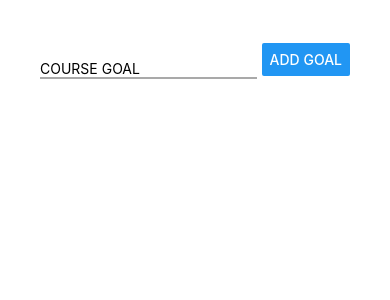
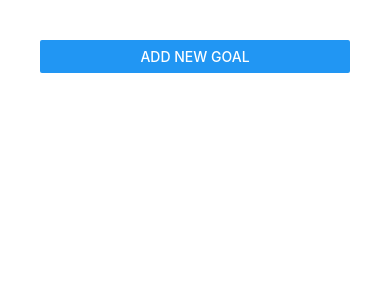
Before and after one commit to ris3abh/react_app1, a React Native app: screen / in a window 390 px wide. Shown: the top 300 px of the page. Built offline with nearby package versions, Linux system fonts and the light colour scheme.

Commit message:
add goal modal added

```diff
--- a/App.js
+++ b/App.js
@@ -1,11 +1,14 @@
 import { StatusBar } from 'expo-status-bar';
 import React ,{useState} from 'react';
-import { StyleSheet, Text, View ,Button ,TextInput ,FlatList} from 'react-native';
+import { StyleSheet, View ,Button ,FlatList} from 'react-native';
 import GoalItem from './components/GoalItem';
 import GoalInput from './components/GoalInput';
 
 export default function App() {
+
     const [courseGoals ,setCourseGoals] =useState([]);
+
+    const [isAddMode ,setisAddMode] = useState(false);
 
     const addGoalHandler = goalTitle =>{
         setCourseGoals(currentGoals => [...courseGoals,
@@ -21,8 +24,11 @@ export default function App() {
 
     return (
         <View style={styles.container}>
+            <Button title = "Add new Goal"
+                onPress={() => setisAddMode(true)}
+            />
             <StatusBar style="auto" />
-            <GoalInput onAddGoal={addGoalHandler}/>
+            <GoalInput visible = {isAddMode} onAddGoal={addGoalHandler}/>
             <FlatList
                 data={courseGoals}
                 keyExtractor={(item ,index) => item.id}
--- a/components/GoalInput.js
+++ b/components/GoalInput.js
@@ -1,5 +1,5 @@
 import React ,{useState} from 'react';
-import {View ,TextInput ,Button ,StyleSheet} from 'react-native';
+import {View ,TextInput ,Button ,StyleSheet ,Modal} from 'react-native';
 
 const GoalInput = props => {
 	const [enteredGoal ,setEnteredGoal] =useState('');
@@ -7,26 +7,29 @@ const GoalInput = props => {
     setEnteredGoal(enteredText);
   };
 	return(
-		<View style= {styles.fieldOne} >
+    <Modal visible={props.visible} animationType="slide">
+		  <View style= {styles.fieldOne} >
         	<TextInput
-         		placeholder="COURSE GOAL"
+         		 placeholder="COURSE GOAL"
           		style={styles.goalField}
           		onChangeText={goalInputHandler}
           		value={enteredGoal}
         	/>
         	<Button
-         	 	title="Add Goal"
+         	 	  title="Add Goal"
           		style={styles.buttonField}
           		onPress={() => props.onAddGoal(enteredGoal)}
         	/>
     	</View>
+    </Modal>
 	);
 };
 const styles = StyleSheet.create({
 	fieldOne:{
-    	flexDirection:'row' ,
-    	justifyContent:"space-between",
-    	alignItems:"center"
+      flex:1,
+    	justifyContent:"center",
+    	alignItems:"center",
+      marginBottom:10
   	},
   	goalField:{
     	width: '70%',
```
